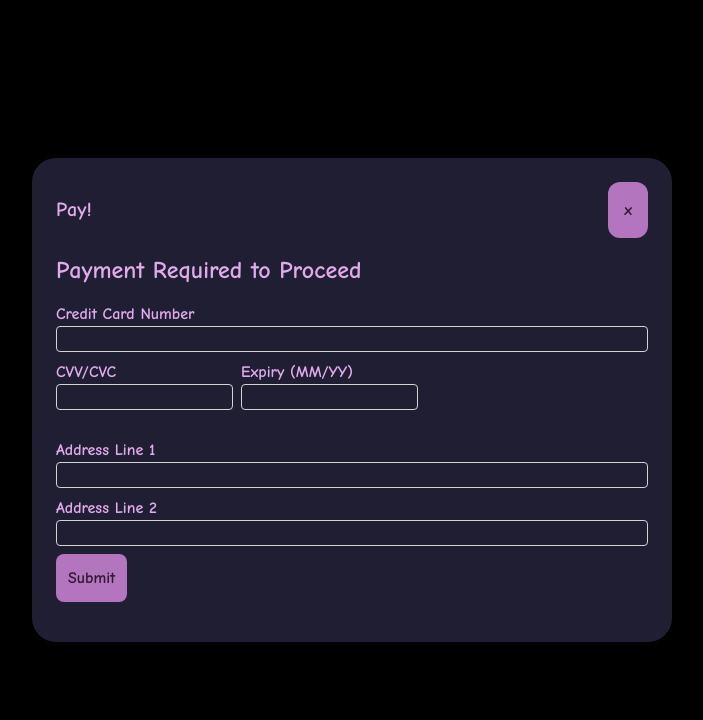
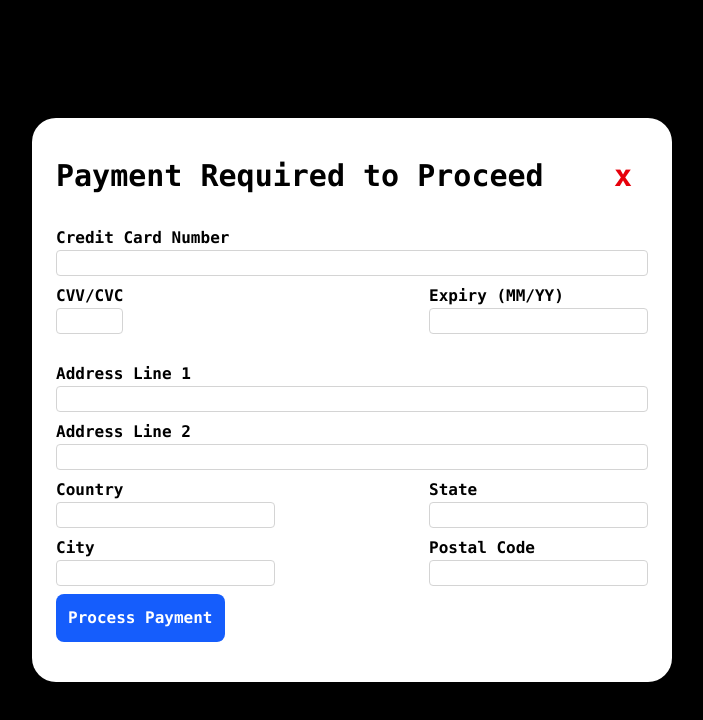
Before and after one commit to gbtsui/global-alarm-server, a Next.js app: page / in a window 1280 px wide. Both pictures are taken after a click on the button "Submit!!!". Shown: the top 720 px of the page, without its empty margins (288-991 px from the left). Built offline with nearby package versions, Linux system fonts and the light colour scheme.

Commit message:
feat: improved payment ui

```diff
--- a/src/app/components/Modal.tsx
+++ b/src/app/components/Modal.tsx
@@ -24,10 +24,10 @@ export default function Modal(
 
     return (
         <div className={"fixed inset-0 bg-black bg-opacity-30 overflow-hidden h-screen w-full flex items-center justify-center z-50"}>
-            <div className={"p-6 bg-background rounded-3xl shadow-lg w-1/2 overflow-auto"}>
+            <div className={"p-6 rounded-3xl shadow-lg w-1/2 overflow-auto bg-white text-black font-mono"}>
                 <div className={"flex justify-between items-center mb-4"}>
-                    <h3 className={"text-xl font-bold"}>{title}</h3>
-                    <button onClick={onClose} className={"bg-wisteria text-woodsmoke p-4 rounded-xl"}>
+                    <h3 className={"text-3xl font-bold"}>{title}</h3>
+                    <button onClick={onClose} className={"p-4 rounded-xl text-3xl text-red-600 hover:text-red-900"}>
                         x
                     </button>
                 </div>
--- a/src/app/components/paymentModal.tsx
+++ b/src/app/components/paymentModal.tsx
@@ -7,37 +7,58 @@ type PaymentModalProps = {
 
 export default function PaymentModal({onClose, data}: {onClose: () => void, data: PaymentModalProps}) {
 
-    return (<>
-    <h3 className={"text-2xl"}>Payment Required to Proceed</h3>
+    return (
     <form>
         <div className={"flex flex-col space-y-2"}>
             <div className={"flex flex-col"}>
                 <label>Credit Card Number</label>
                 <input type='number' className='border-1 border-neutral-300 rounded-sm'></input>
             </div>
-            <div className={"flex flex-row space-x-2 2bmb-5"}>
+            <div className={"flex flex-row justify-between"}>
                 <div className={"flex flex-col"}>
-                <label>CVV/CVC</label>
-                <input type='number' className='border-1 border-neutral-300 rounded-sm'></input>
-            </div>
+                    <label>CVV/CVC</label>
+                    <input type='number' className='flex-1 border-1 px-1 border-neutral-300 rounded-sm' max='999' min='111'></input>
+                </div>
 
-            <div className={"flex flex-col"}>
-                <label>Expiry (MM/YY)</label>
-                <input type='text' className='border-1 border-neutral-300 rounded-sm'></input>
-            </div>
+                <div className={"flex flex-col"}>
+                    <label>Expiry (MM/YY)</label>
+                    <input type='text' className='flex-1 border-1 px-1 border-neutral-300 rounded-sm'></input>
+                </div>
             </div>
             <div className={"flex flex-col mt-5"}>
                 <label>Address Line 1</label>
-                <input type='number' className='border-1 border-neutral-300 rounded-sm'></input>
+                <input type='text' className='border-1 px-1 border-neutral-300 rounded-sm'></input>
             </div>
             <div className={"flex flex-col"}>
                 <label>Address Line 2</label>
-                <input type='number' className='border-1 border-neutral-300 rounded-sm'></input>
+                <input type='text' className='border-1 px-1 border-neutral-300 rounded-sm'></input>
+            </div>
+            <div className={"flex flex-row justify-between"}>
+                <div className={"flex flex-col"}>
+                    <label>Country</label>
+                    <input type='text' className='flex-1 border-1 px-1 border-neutral-300 rounded-sm'></input>
+                </div>
+
+                <div className={"flex flex-col"}>
+                    <label>State</label>
+                    <input type='text' className='flex-1 border-1 px-1 border-neutral-300 rounded-sm'></input>
+                </div>
+            </div>
+            <div className={"flex flex-row justify-between"}>
+                <div className={"flex flex-col"}>
+                    <label>City</label>
+                    <input type='text' className='flex-1 border-1 px-1 border-neutral-300 rounded-sm'></input>
+                </div>
+
+                <div className={"flex flex-col"}>
+                    <label>Postal Code</label>
+                    <input type='text' className='flex-1 border-1 px-1 border-neutral-300 rounded-sm'></input>
+                </div>
             </div>
             <div>
-                <input type={"submit"} onClick={() => {Ping("skibity"); onClose();}} className={"p-3 bg-wisteria text-woodsmoke rounded-lg"}></input>
+                <input type={"submit"} onClick={() => {Ping("skibity"); onClose();}} className={"p-3 bg-blue-600 text-white rounded-lg"} value='Process Payment'></input>
             </div>
         </div>
     </form>
-    </>)
+    )
 }
--- a/src/app/page.tsx
+++ b/src/app/page.tsx
@@ -71,7 +71,7 @@ export default function MainPage() {
                     </p>
                 </div>
             </div>
-            <Modal isOpen={paymentModalOpen} onClose={() => setPaymentModalOpen(false)} title={"Pay!"}>
+            <Modal isOpen={paymentModalOpen} onClose={() => setPaymentModalOpen(false)} title={"Payment Required to Proceed"}>
                 <PaymentModal onClose={() => setPaymentModalOpen(false)} data={{selectedSong: selectedSong, time: actualTime as Date}}/>
             </Modal>
         </div>
```
